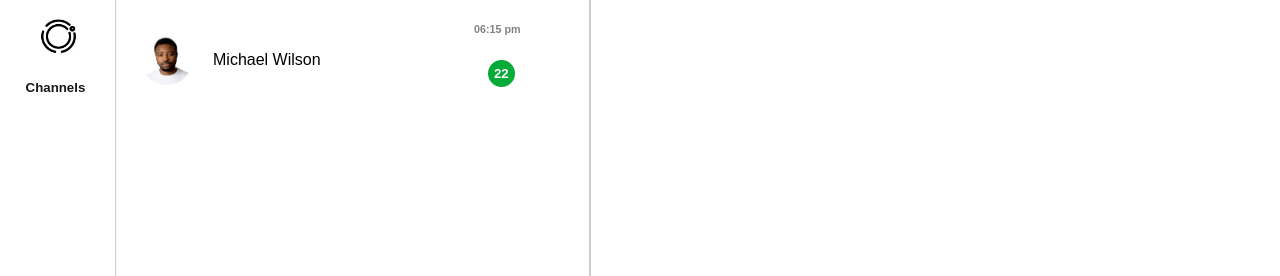
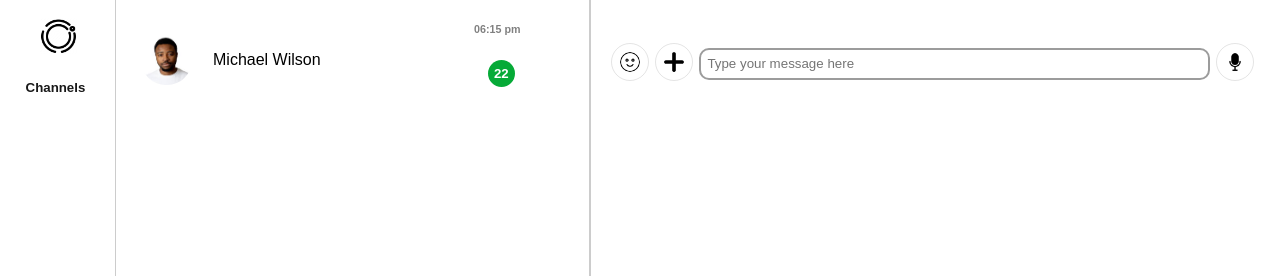
Before and after one commit to EddyShimwa/chatApp, a plain HTML site: page index.html in a window 1280 px wide. Shown: the part 524-800 px from the top of the page. Drawn offline with Linux system fonts and the light colour scheme.

Commit message:
add the type message container@

```diff
--- a/index.html
+++ b/index.html
@@ -145,9 +145,17 @@
             </div>
 
             <div class="type-message">
-                <span class="emojis"></span>
-                <span class="plus-sign"></span>
+                <span class="emojis">
+                    <img src="./imgs/emojis.png" class="type-message-icons">
 
+                </span>
+                <span class="plus-sign">
+                    <img src="./imgs/plus.svg" class="type-message-icons">
+                </span>
+                <input type="text" placeholder="Type your message here">
+                <span class="microphone">
+                    <img src="./imgs/micc.png" class="type-message-icons">
+                </span>
             </div>
         </div>
 
--- a/styles.css
+++ b/styles.css
@@ -202,3 +202,31 @@ width: 100%;
     height: 10%;
     margin-left: 10%;
 }
+
+.type-message {
+    margin-top: 35%;
+    display: flex;
+    align-items: center;
+
+}
+.type-message input{
+    width: 80%;
+    padding: 1%;
+    border: 2px solid rgb(156, 156, 156);
+    border-radius: 10px;
+    margin-right: 6px ;
+}
+.type-message-icons {
+   width: 20px;
+   padding: 8px;
+   border: 1px solid rgba(128, 128, 128, 0.216);
+   border-radius: 50%;
+   margin-right: 6px;
+}
+
+.type-message-icon:hover {
+    display: none;
+    width: 20px;
+    padding: 8px;
+    background-color: #241f1f;
+}
```
Also changed, not shown: imgs/emojis.png (added), imgs/micc.png (added), imgs/plus.svg (added).
